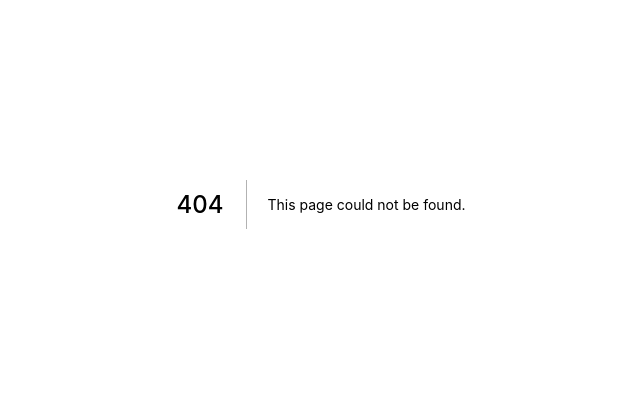
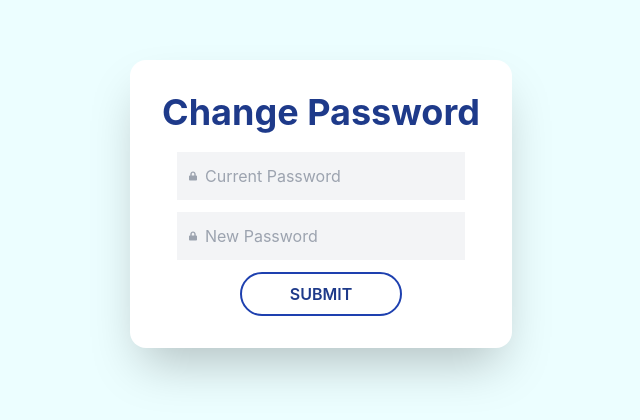
Before and after one commit to hpatel9699/Internship-1-Project, a Next.js app in the folder frontend/: page /changePassword in a window 1280 px wide. Before the commit this address had no page. Shown: the part 196-616 px from the top of the page, without its empty margins (319-959 px from the left). Built offline with nearby package versions, Linux system fonts and the light colour scheme.

Commit message:
added change password screen

```diff
--- /dev/null
+++ b/frontend/pages/changePassword.js
@@ -0,0 +1,47 @@
+import { FaLock } from "react-icons/fa";
+
+export default function Home() {
+  return (
+    <div className="flex flex-col items-center justify-center min-h-screen py-2 bg-cyan-50">
+      <main className="flex flex-col items-center justify-center w-full flex-1 px-50 text-center">
+        <div className="bg-white rounded-2xl shadow-2xl flex max-w-4xl">
+          <div className="p-8">
+            <div className="">
+              <h2 className="font-bold text-blue-900 mb-5 text-4xl">
+                Change Password
+              </h2>
+
+              <div className="flex flex-col items-center">
+                <div className="bg-gray-100 w-72 p-3 flex items-center mb-3">
+                  <FaLock className="text-gray-400 mr-2" />
+                  <input
+                    type="password"
+                    name="password"
+                    placeholder="Current Password"
+                    className="bg-gray-100 outline-none text-base flex-2"
+                  />
+                </div>
+                <div className="bg-gray-100 w-72 p-3 flex items-center mb-3">
+                  <FaLock className="text-gray-400 mr-2" />
+                  <input
+                    type="password"
+                    name="password"
+                    placeholder="New Password"
+                    className="bg-gray-100 outline-none text-base flex-2"
+                  />
+                </div>
+
+                <a
+                  href="#"
+                  className="border-2 text-blue-900 border-blue-800 rounded-full px-12 py-2 inline-block font-semibold hover:bg-blue-900 hover:text-white"
+                >
+                  SUBMIT
+                </a>
+              </div>
+            </div>
+          </div>
+        </div>
+      </main>
+    </div>
+  );
+}
```
